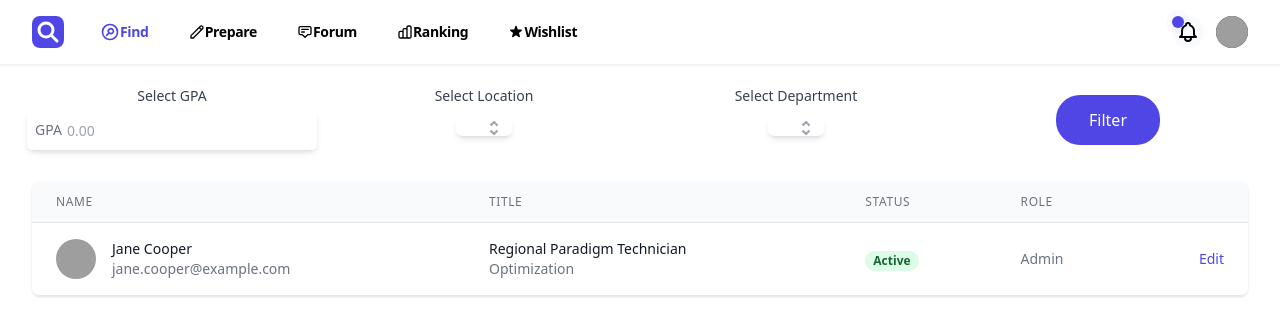
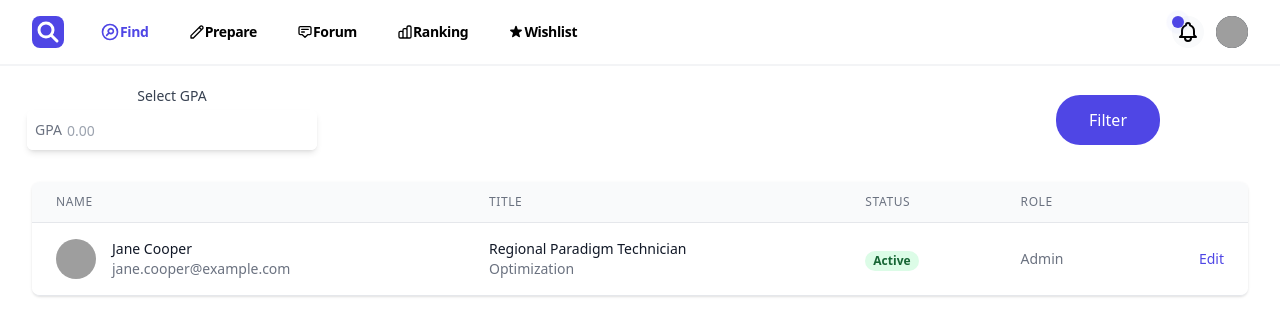
Before and after one commit to K-H-Rayhan/universityfinder, a Next.js app: page /find in a window 1280 px wide. Shown: the top 336 px of the page. Built offline with nearby package versions, Linux system fonts and the light colour scheme; grey boxes are pictures that could not be loaded.

Commit message:
commit on 'main'

```diff
--- a/pages/find/index.js
+++ b/pages/find/index.js
@@ -14,10 +14,10 @@ import {
 } from "../../component/filters/states";
 
 function index() {
-  const [selected, SetSelected] = useState({});const [selected2, SetSelected2] = useState({});
+  const [selected, SetSelected] = useState(location[0]);const [selected2, SetSelected2] = useState(departments[0]);
   return (
-    <departmentContext.Provider value={{ selected2, SetSelected2 }}>
-      <locationContext.Provider value={{ selected, SetSelected }}>
+ //   <departmentContext.Provider value={{ selected2, SetSelected2 }}>
+    //  <locationContext.Provider value={{ selected, SetSelected }}>
         <Layout className=" text-9xl">
           <div className="m-5 place-content-between gap-y-2 grid grid-cols-2 lg:grid-cols-4 gap-x-2">
             <div className=" flex flex-col items-center">
@@ -41,10 +41,10 @@ function index() {
               </div>
             </div>
             <div className="col-span-1 flex flex-col items-center">
-              <Listedbox location={location} />
+              {/* <Listedbox location={location} /> */}
             </div>
             <div className="col-span-1 flex flex-col items-center">
-              <Listedbox2 location={departments} />
+              {/* <Listedbox2 location={departments} /> */}
             </div>
             <div className=" flex items-center justify-center ">
               <span className="inline-block text-center bg-indigo-600 border border-transparent rounded-3xl py-3 px-8 font-medium text-white hover:bg-indigo-700 cursor-pointer">
@@ -55,8 +55,8 @@ function index() {
 
           <ListedUniversity people1={rankings} />
         </Layout>
-      </locationContext.Provider>
-    </departmentContext.Provider>
+ //     </locationContext.Provider>
+ //   </departmentContext.Provider>
   );
 }
 
```
